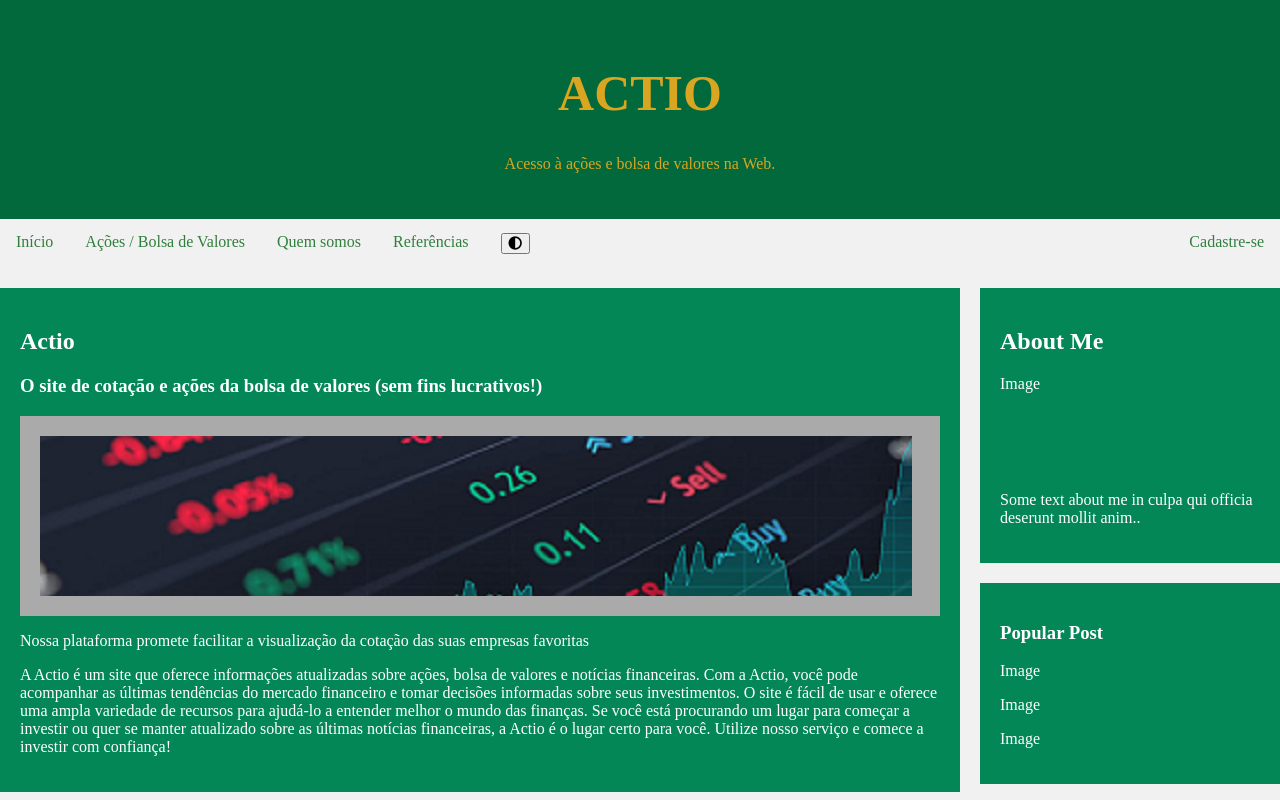
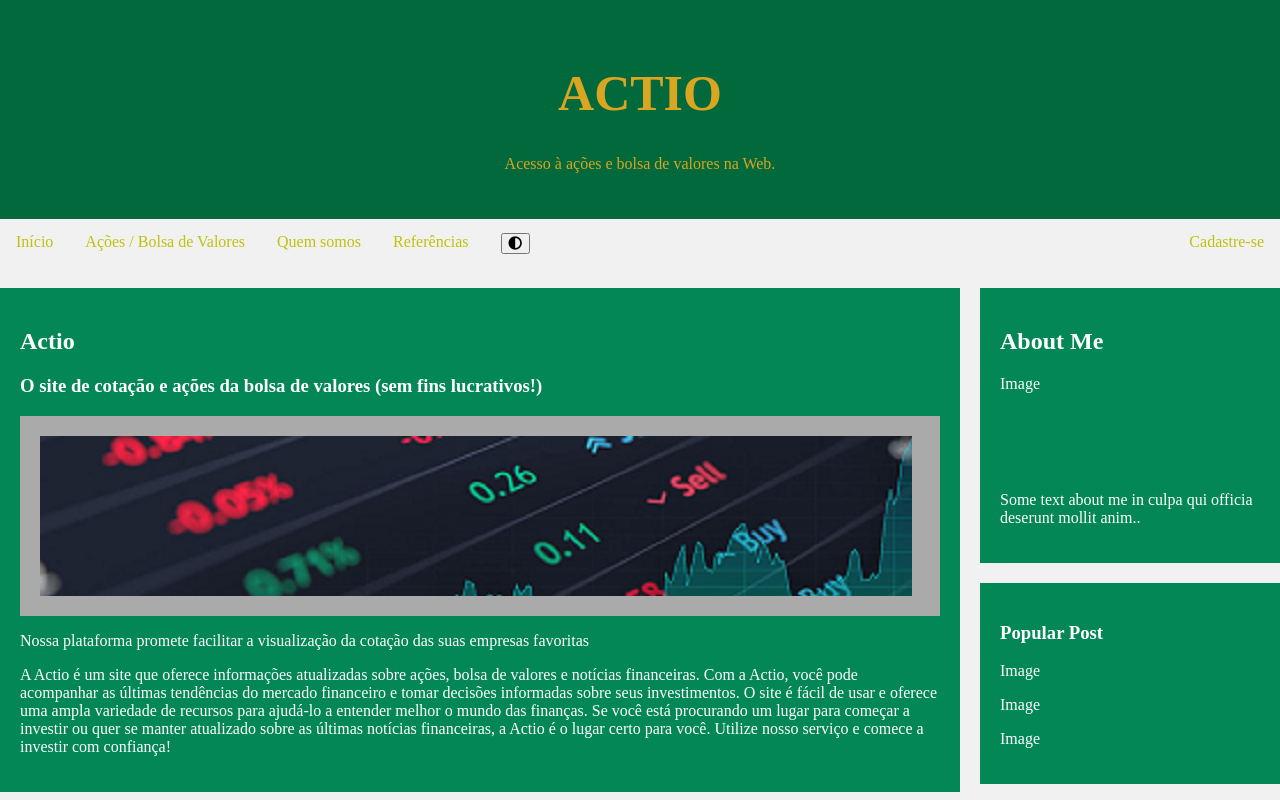
Before and after one commit to jarthurnmelo/Site-Criativo-Web-2, a plain HTML site: page index.html in a window 1280 px wide. Shown: the top 800 px of the page. Drawn offline with Linux system fonts and the light colour scheme; a script that the page names is missing.

Commit message:
Update actioNew_cssindex.css

```diff
--- a/actioNew_cssindex.css
+++ b/actioNew_cssindex.css
@@ -36,7 +36,7 @@ body
 {
     float: left;
     display: block;
-    color: #317e3e;
+    color: #bfc20a;
     text-align: center;
     padding: 14px 16px;
     text-decoration: none;
```
